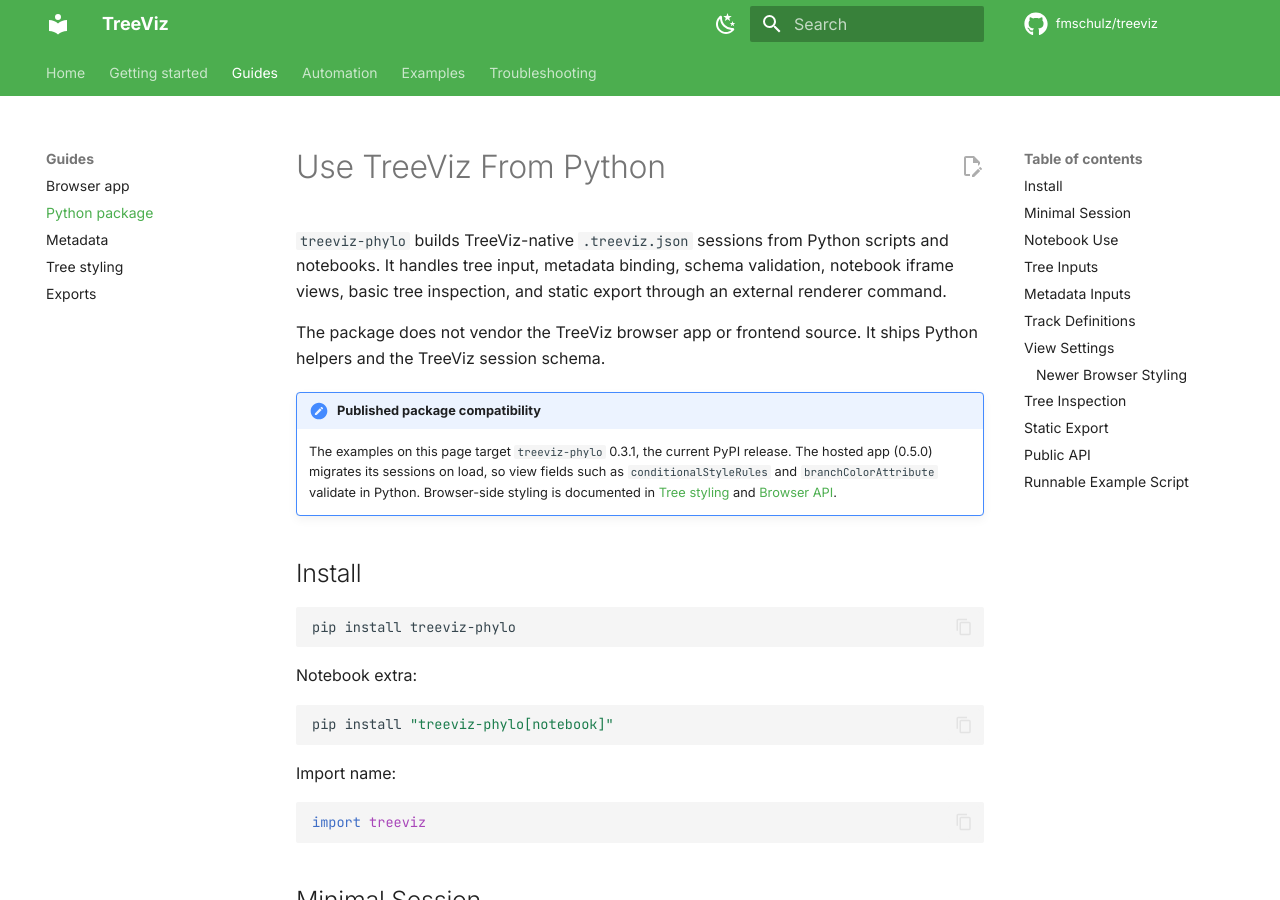
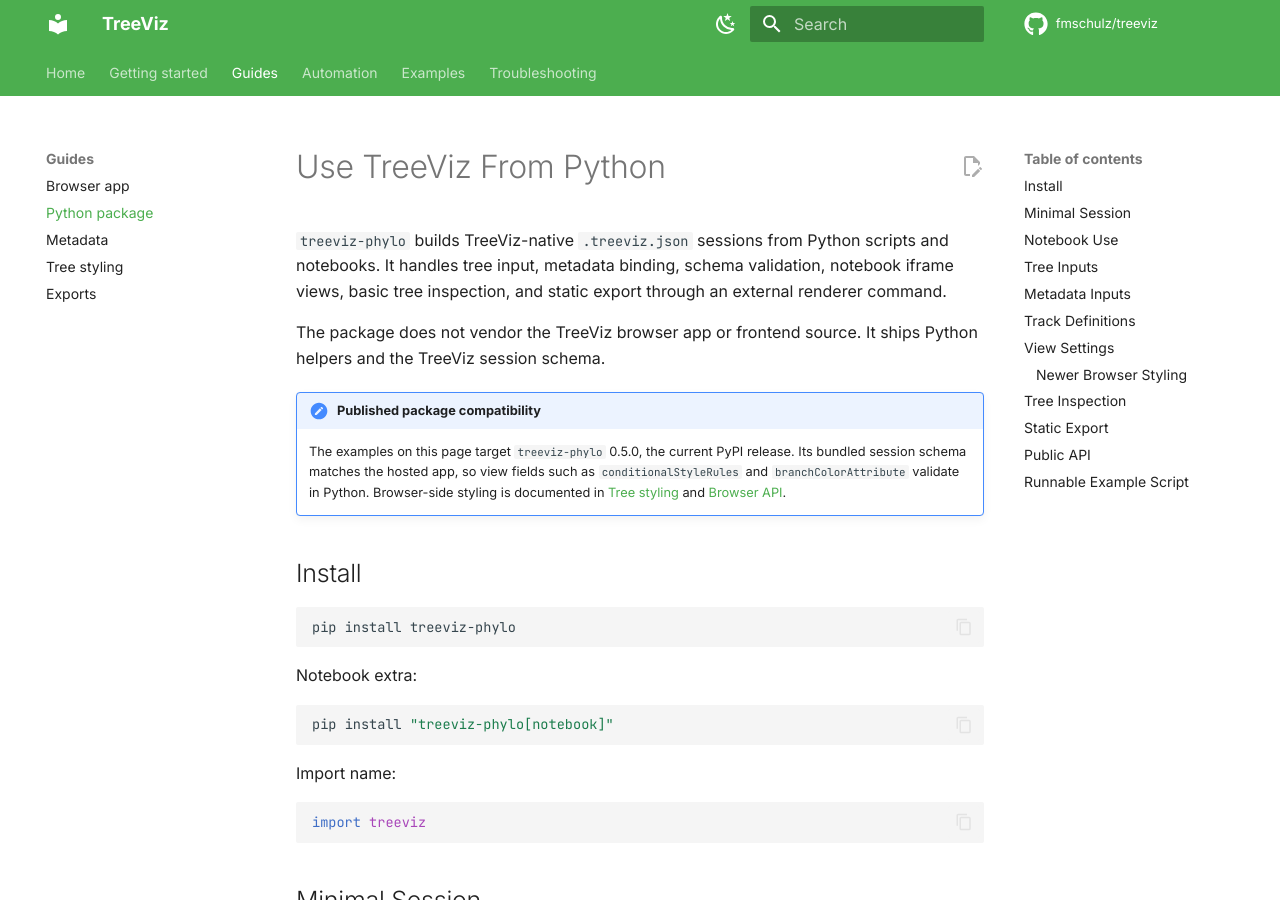
Before and after one commit to fmschulz/treeviz, an MkDocs documentation site: the page built from docs/PYTHON.md, in a window 1280 px wide and 900 px high. Built offline with MkDocs 1.6.1 and Material for MkDocs 9.7.7, drawn with Linux system fonts in a browser that asks for light colours; comment, search, counter and statistics services are not loaded; some of the changed text lies outside the part shown.

Commit message:
docs(public): treeviz-phylo 0.5.0 on PyPI
The published package now bundles the same session schema as the hosted app,
so the migration caveat only applies to sessions written by 0.3.1.

```diff
--- a/docs/PYTHON.md
+++ b/docs/PYTHON.md
@@ -9,8 +9,8 @@
 ships Python helpers and the TreeViz session schema.
 
 !!! note "Published package compatibility"
-    The examples on this page target `treeviz-phylo` 0.3.1, the current PyPI
-    release. The hosted app (0.5.0) migrates its sessions on load, so view fields
+    The examples on this page target `treeviz-phylo` 0.5.0, the current PyPI
+    release. Its bundled session schema matches the hosted app, so view fields
     such as `conditionalStyleRules` and `branchColorAttribute` validate in
     Python. Browser-side styling is documented in [Tree styling](STYLING.md)
     and [Browser API](API.md).
@@ -175,7 +175,7 @@
 
 The hosted app can map metadata to exact node circles and branch width/color,
 apply conditional rules, draw compact symbol or wedge lanes, and style terminal
-branches. `treeviz-phylo` 0.3.1 validates these view fields in Python; pass
+branches. `treeviz-phylo` 0.5.0 validates these view fields in Python; pass
 them through the `view` argument or apply them
 later through `window.__treeviz`. Metadata branch colours extend to the MRCA
 stem of each same-coloured clade (see [Tree styling](STYLING.md)).
```
Also changed, not shown: .agents/skills/treeviz-agent/SKILL.md (+1 -1 lines), .agents/skills/treeviz-agent/references/wrapper-api.md (+7 -6 lines), README.md (+6 -6 lines), docs/EXAMPLES.md (+2 -2 lines), docs/STYLING.md (+2 -2 lines), docs/index.md (+3 -2 lines).
